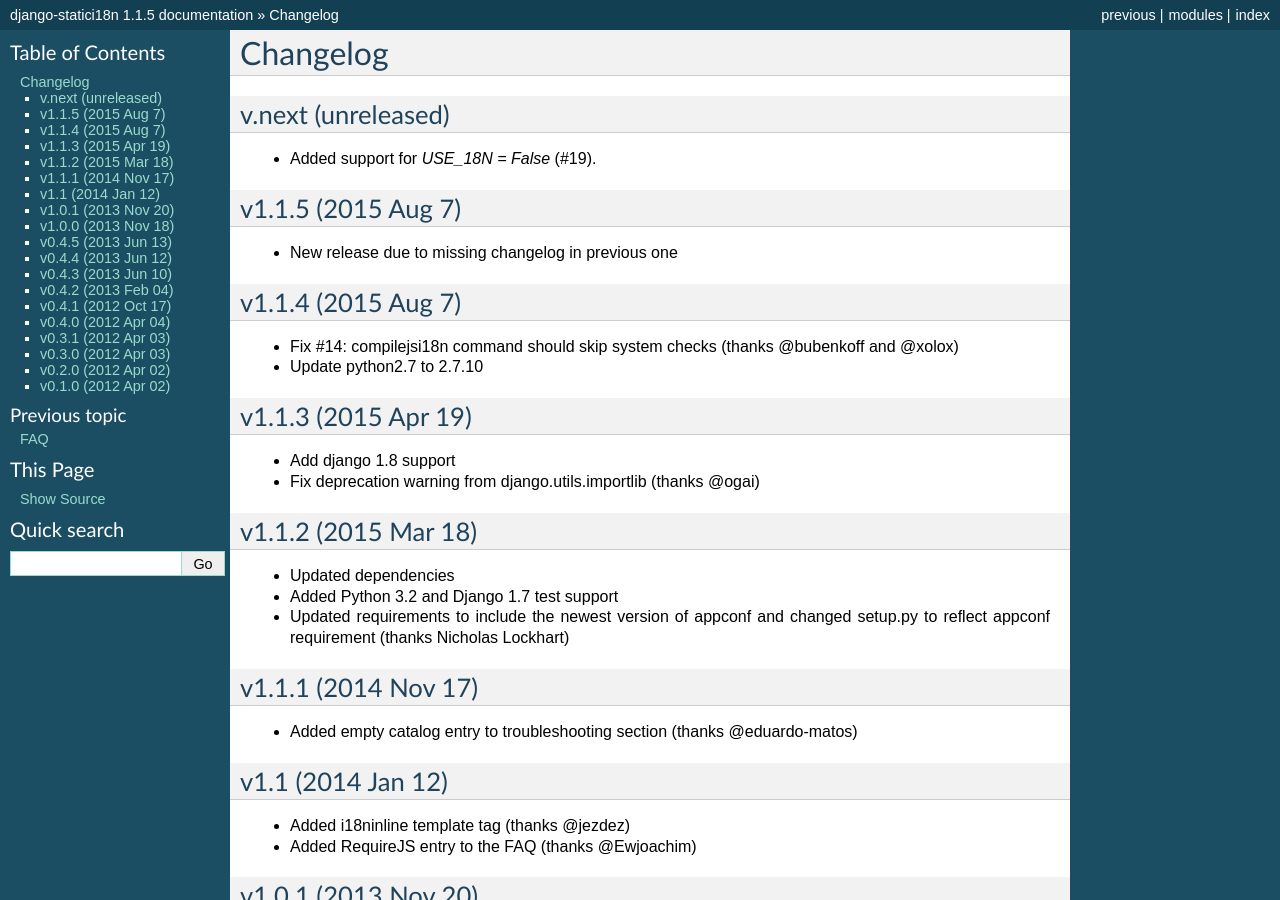
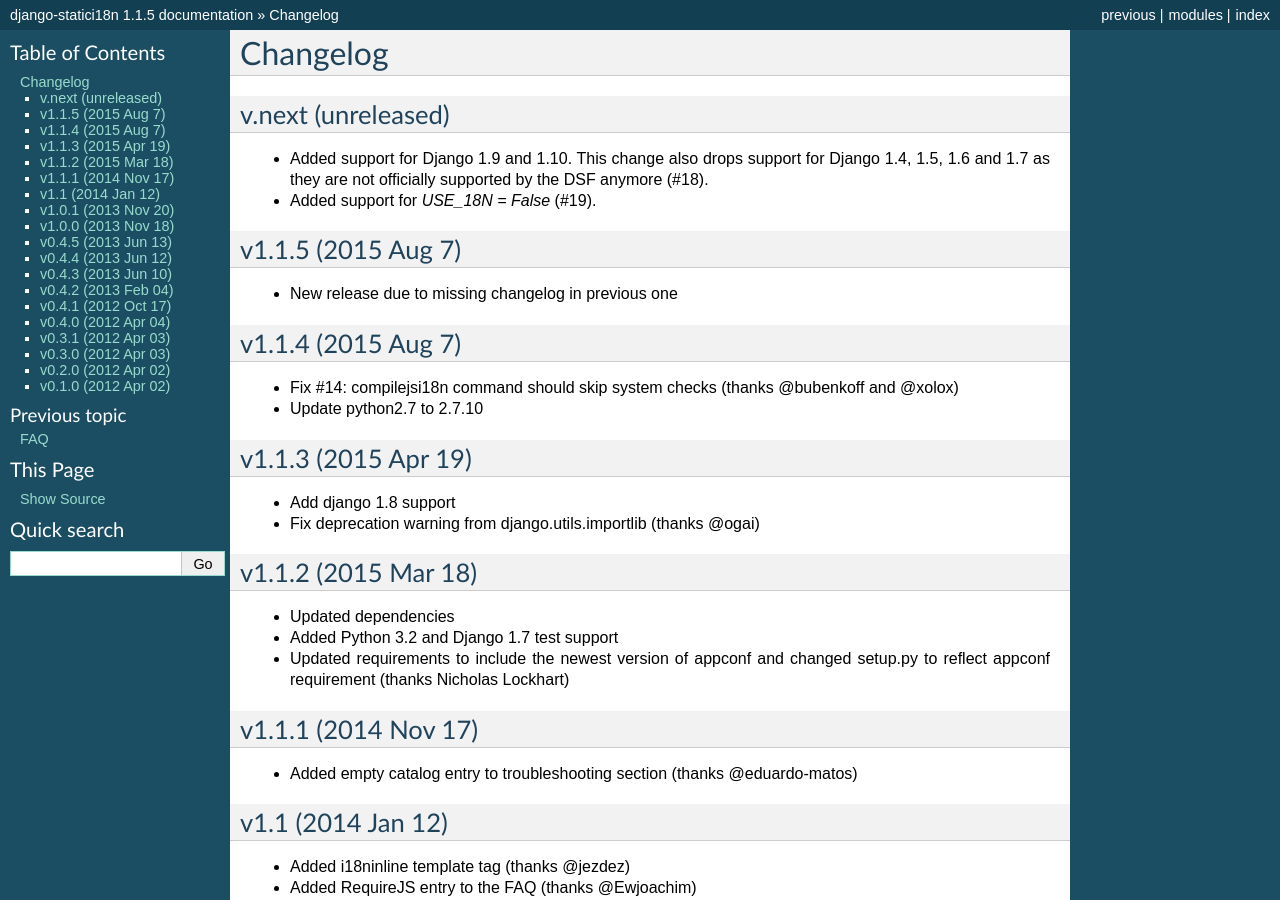
Before and after one commit to zyegfryed/django-statici18n, a Sphinx documentation site: the page built from docs/changelog.rst, in a window 1280 px wide and 900 px high. Built offline with Sphinx 7.4.7, drawn with Linux system fonts in a browser that asks for light colours.

Commit message:
Changelog: record changes to Django support

```diff
--- a/docs/changelog.rst
+++ b/docs/changelog.rst
@@ -4,6 +4,9 @@
 v.next (unreleased)
 -------------------
 
+* Added support for Django 1.9 and 1.10. This change also drops support for
+  Django 1.4, 1.5, 1.6 and 1.7 as they are not officially supported by the DSF
+  anymore (#18).
 * Added support for `USE_18N = False` (#19).
 
 v1.1.5 (2015 Aug 7)
```
